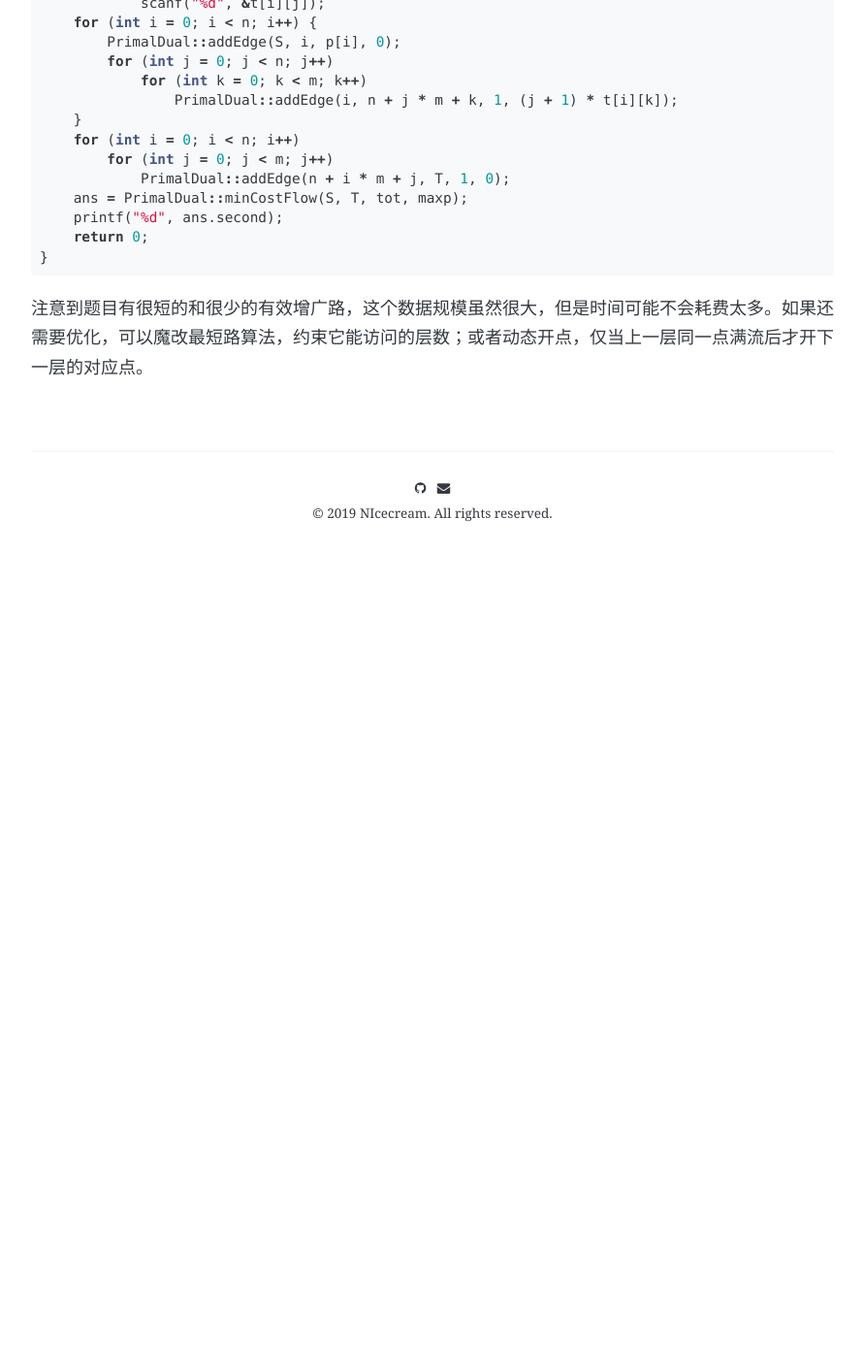
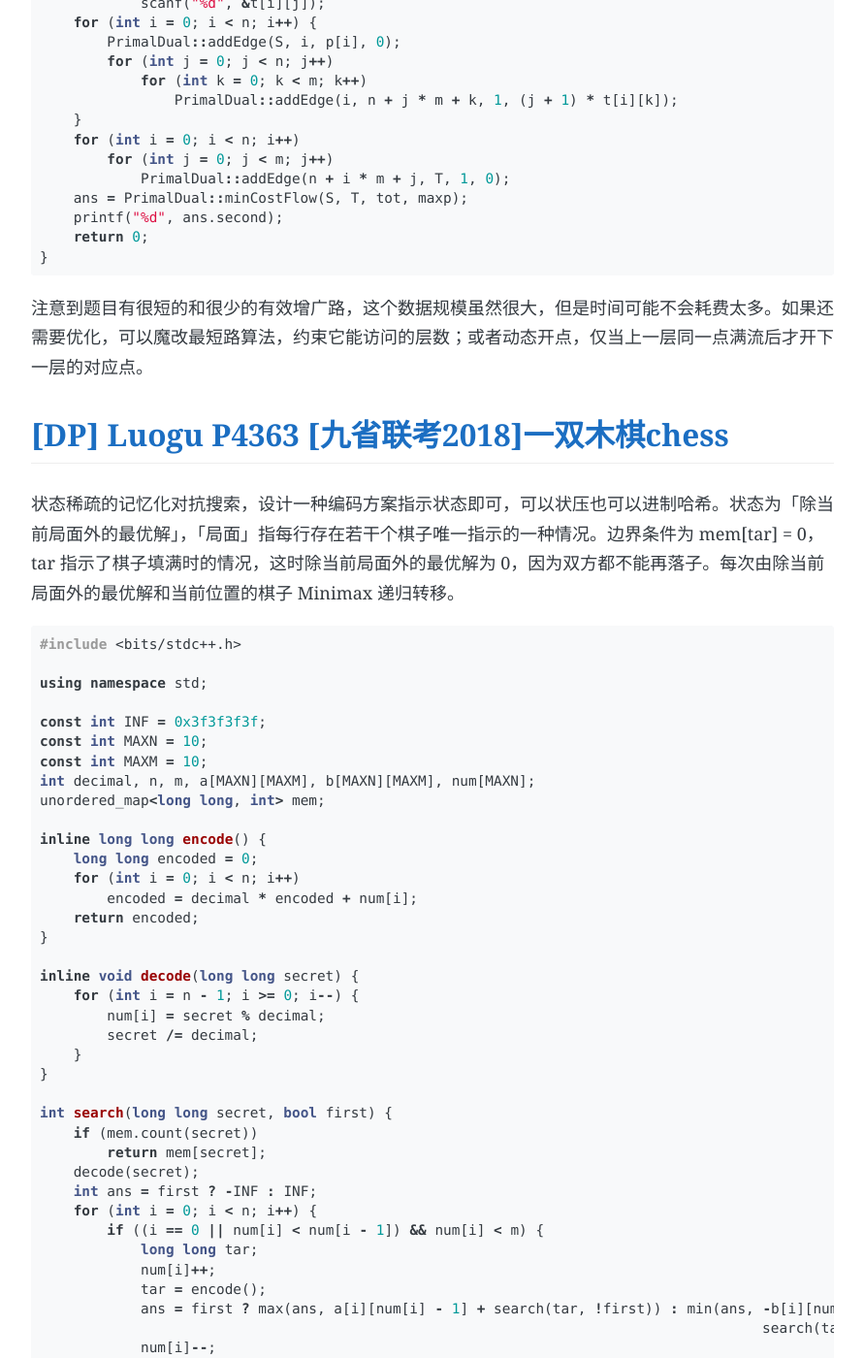
Before and after one commit to NeapolitanIcecream/NIcecream, a Jekyll site: the page built from _posts/2019-05-08-acm-may-records.md, in a window 1280 px wide and 1400 px high, scrolled down 3199 px. Shown: the whole window at 97% size, without its empty margins (194-1085 px from the left). Built offline with Jekyll 4.4.1, drawn with Linux system fonts in a browser that asks for light colours; some web fonts are replaced; formulas are drawn with MathJax 3; comment, search, counter and statistics services are not loaded; before the commit the page ends 3829 px from its top, so only the background shows below that; some of the changed text lies outside the part shown.

Commit message:
update luogu p4363

````diff
--- a/_posts/2019-05-08-acm-may-records.md
+++ b/_posts/2019-05-08-acm-may-records.md
@@ -85,7 +85,7 @@ int main() {
 }
 ```
 
-## [[费用流] NOI 2012 美食节](https://zqlwmatt.github.io/JudgeOnline/2879.html)
+## [[费用流] NOI 2012 美食节](https://bzoj.nicecream.top/JudgeOnline/2879.html)
 
 厨师行为的影响与一种类似时间的量度有关。观察单个厨师总等待时间的组成，注意到第 i 次做的菜对总等待时间贡献 `w[j] - i + 1` 次，其中 `w[j]` 表示第 j 个厨师做菜的总数。这是分层网络的特征。建图如下。
 
@@ -132,3 +132,72 @@ int main() {
 ```
 
 注意到题目有很短的和很少的有效增广路，这个数据规模虽然很大，但是时间可能不会耗费太多。如果还需要优化，可以魔改最短路算法，约束它能访问的层数；或者动态开点，仅当上一层同一点满流后才开下一层的对应点。
+
+## [[DP] Luogu P4363 [九省联考2018]一双木棋chess](https://www.luogu.org/problemnew/show/P4363)
+
+状态稀疏的记忆化对抗搜索，设计一种编码方案指示状态即可，可以状压也可以进制哈希。状态为「除当前局面外的最优解」，「局面」指每行存在若干个棋子唯一指示的一种情况。边界条件为 mem[tar] = 0，tar 指示了棋子填满时的情况，这时除当前局面外的最优解为 0，因为双方都不能再落子。每次由除当前局面外的最优解和当前位置的棋子 Minimax 递归转移。
+
+```cpp
+#include <bits/stdc++.h>
+
+using namespace std;
+
+const int INF = 0x3f3f3f3f;
+const int MAXN = 10;
+const int MAXM = 10;
+int decimal, n, m, a[MAXN][MAXM], b[MAXN][MAXM], num[MAXN];
+unordered_map<long long, int> mem;
+
+inline long long encode() {
+    long long encoded = 0;
+    for (int i = 0; i < n; i++)
+        encoded = decimal * encoded + num[i];
+    return encoded;
+}
+
+inline void decode(long long secret) {
+    for (int i = n - 1; i >= 0; i--) {
+        num[i] = secret % decimal;
+        secret /= decimal;
+    }
+}
+
+int search(long long secret, bool first) {
+    if (mem.count(secret))
+        return mem[secret];
+    decode(secret);
+    int ans = first ? -INF : INF;
+    for (int i = 0; i < n; i++) {
+        if ((i == 0 || num[i] < num[i - 1]) && num[i] < m) {
+            long long tar;
+            num[i]++;
+            tar = encode();
+            ans = first ? max(ans, a[i][num[i] - 1] + search(tar, !first)) : min(ans, -b[i][num[i] - 1] +
+                                                                                      search(tar, !first));
+            num[i]--;
+        }
+    }
+    mem[secret] = ans;
+    return ans;
+}
+
+int main() {
+    int ans;
+    long long tar;
+    scanf("%d%d", &n, &m);
+    decimal = m + 1;
+    for (int i = 0; i < n; i++)
+        for (int j = 0; j < m; j++)
+            scanf("%d", &a[i][j]);
+    for (int i = 0; i < n; i++)
+        for (int j = 0; j < m; j++)
+            scanf("%d", &b[i][j]);
+    for (int i = 0; i < n; i++)
+        num[i] = m;
+    tar = encode();
+    mem[tar] = 0;
+    ans = search(0, true);
+    printf("%d\n", ans);
+    return 0;
+}
+```
````
